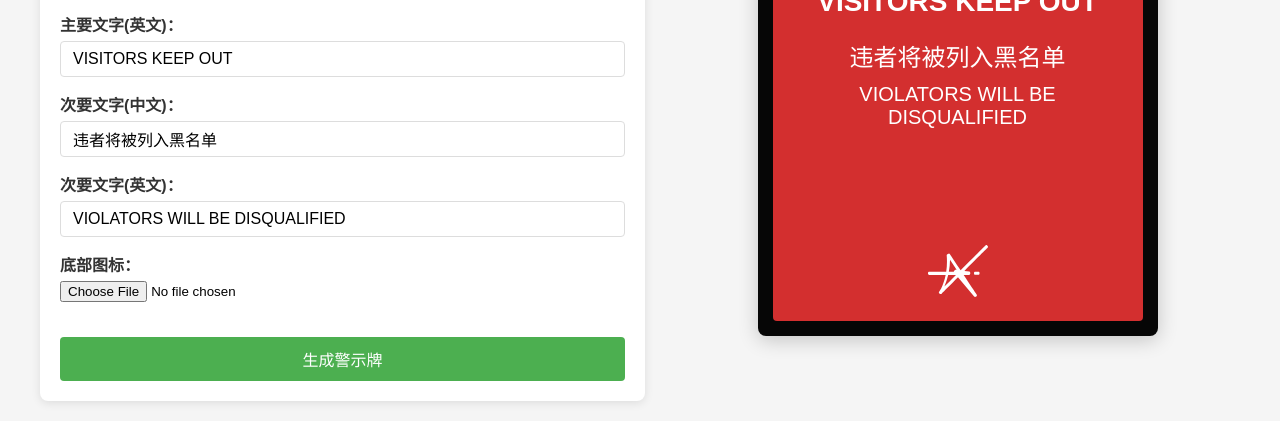
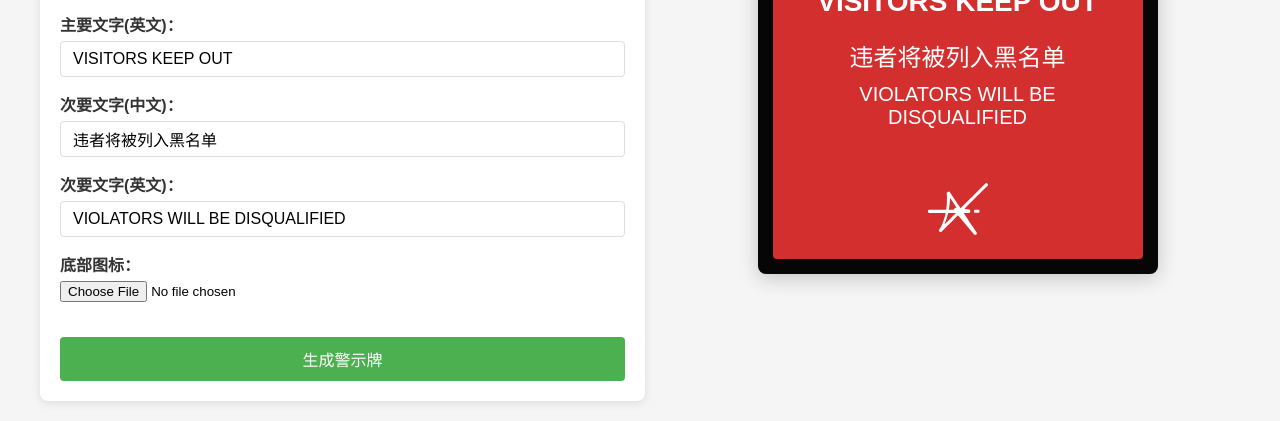
Before and after one commit to HanamiYuushimo/adventurex-disqualified-generator, a plain HTML site: page index.html in a window 1280 px wide. Shown: the part 440-861 px from the top of the page. Drawn offline with Linux system fonts and the light colour scheme.

Commit message:
fix 图片高度随文字高度自适应

```diff
--- a/styles.css
+++ b/styles.css
@@ -39,6 +39,7 @@ a {
     display: flex;
     flex-wrap: wrap;
     gap: 30px;
+    align-items: flex-start; /* 防止左侧编辑器随右侧预览高度变化 */
 }
 
 .editor {
@@ -110,7 +111,6 @@ button:hover {
     margin-top: 20px;
     width: 100%;
     max-width: 400px;
-    aspect-ratio: 1/1.414;
     display: flex;
     flex-direction: column;
     padding: 0;
```
